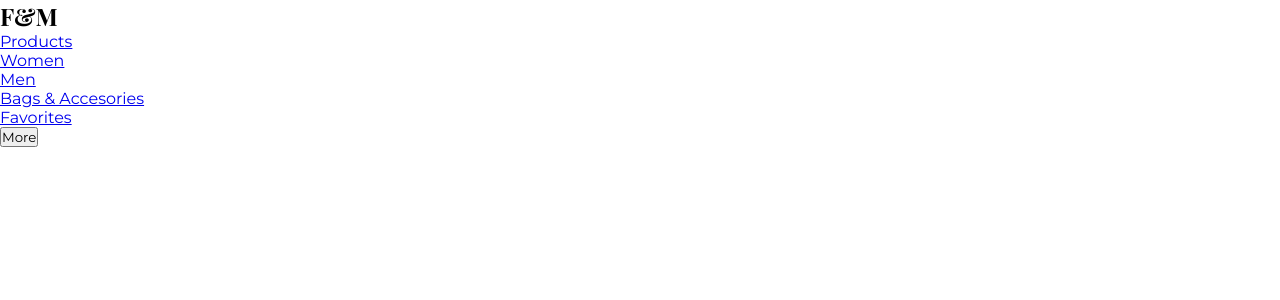
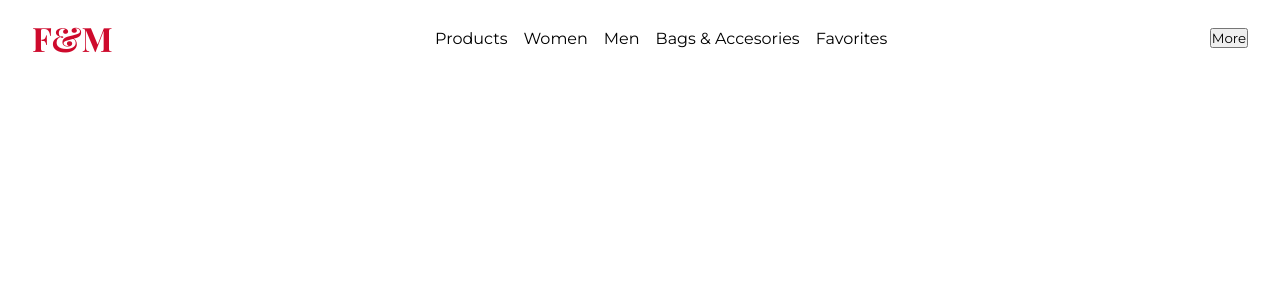
Before and after one commit to yusef-codes10/f-and-m, a Vue app: page / in a window 1280 px wide. Shown: the top 300 px of the page. Built offline with nearby package versions, Linux system fonts and the light colour scheme.

Commit message:
navbar styled | logo && list

```diff
--- a/src/components/FHeader.vue
+++ b/src/components/FHeader.vue
@@ -2,7 +2,7 @@
 
 <template>
   <nav>
-    <h2>F&M</h2>
+    <h2 class="logo">F&M</h2>
     <ul>
       <li><a href="#">Products</a></li>
       <li><a href="#">Women</a></li>
@@ -14,4 +14,33 @@
   </nav>
 </template>
 
-<style scoped></style>
+<style scoped>
+nav {
+  display: flex;
+  justify-content: space-between;
+  align-items: center;
+  padding: 1rem 2rem;
+}
+
+.logo {
+  color: var(--brand-color);
+  font-size: clamp(1.3rem, 4vw + 1rem, 2.1rem);
+  font-weight: 900;
+}
+
+ul {
+  list-style-type: none;
+  display: inline-flex;
+  gap: 1rem;
+}
+
+a {
+  text-decoration: none;
+  color: var(--text-color);
+  transition: all 0.6s;
+}
+
+a:hover {
+  color: var(--brand-color);
+}
+</style>
```
